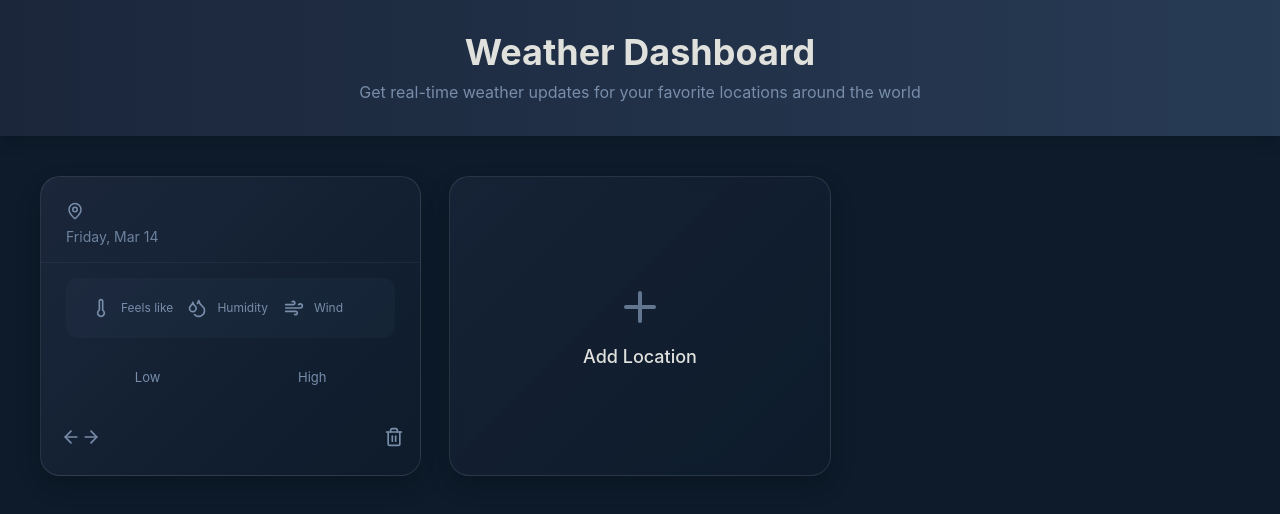
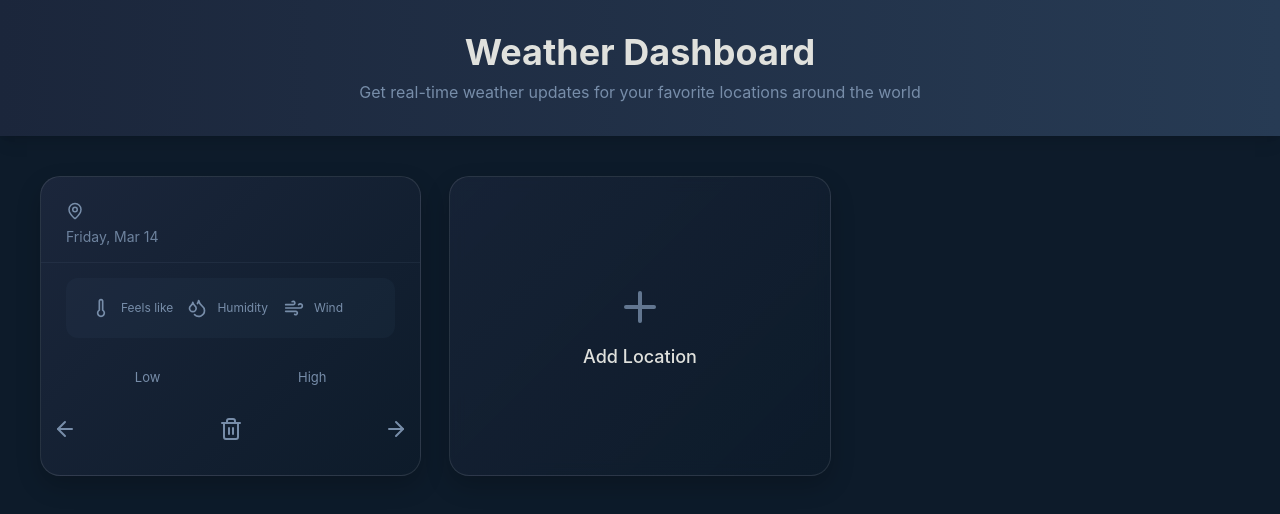
Before and after one commit to 09jayy/Heavy-Duty-Drivers-Weather-App, a React (Vite) app: page / in a window 1280 px wide. Shown: the top 514 px of the page. Built offline with nearby package versions, Linux system fonts and the light colour scheme; no server answers.

Commit message:
changed styling for left and right arrows

```diff
--- a/src/pages/weather/Weather.css
+++ b/src/pages/weather/Weather.css
@@ -217,17 +217,18 @@ body {
   display: flex;
   flex-direction: row;
   align-items: center;
+  justify-content: space-between;
 }
 
 .actions {
   display: flex;
   align-items: center;
   justify-content: space-between;
-  color: var(--accent-color)
+  color: var(--accent-color);
 }
 
 .trash:hover{
-  filter: brightness(2)
+  filter: brightness(2);
 }
 
 /* Responsive adjustments */
--- a/src/pages/weather/components/WeatherWidget.jsx
+++ b/src/pages/weather/components/WeatherWidget.jsx
@@ -110,23 +110,21 @@ export const WeatherWidget = ({city = null, onAddLocation = () => {}, onDeleteLo
           </div>
         </div>
 
-        <div className='actions'>
-          <div className='move-arrows'>
-            <div className='ml-5 w-10 h-10 left-right-arrows'>
-              <ArrowLeft className='bright-hover'/>
-              <ArrowRight className="bright-hover"/>
-            </div>
+        <div className='actions ml-3 mr-3 mb-4'>
+          <ArrowLeft className='bright-hover'/>
 
-            <div className='ml-2 w-10 h-10 up-down-arrows'>
-              <ArrowUp className="bright-hover"/>
-              <ArrowDown className="bright-hover"/>
-            </div>
+          <div className='trash-container w-6 h-6'>
+            <Trash2 className='bright-hover' onClick={onDeleteLocation}/>
+
           </div>
 
-            <div className='trash-container'>
-              <Trash2 className='w-5 h-5 mr-4 bright-hover' onClick={onDeleteLocation}/>
-            </div>
-          </div>
+          <ArrowRight className="bright-hover"/>
+        </div>
+
+              {/* <div className='ml-2 w-10 h-10 up-down-arrows'>
+                <ArrowUp className="bright-hover"/>
+                <ArrowDown className="bright-hover"/>
+              </div> */}
         </div>
     );
   };
```
